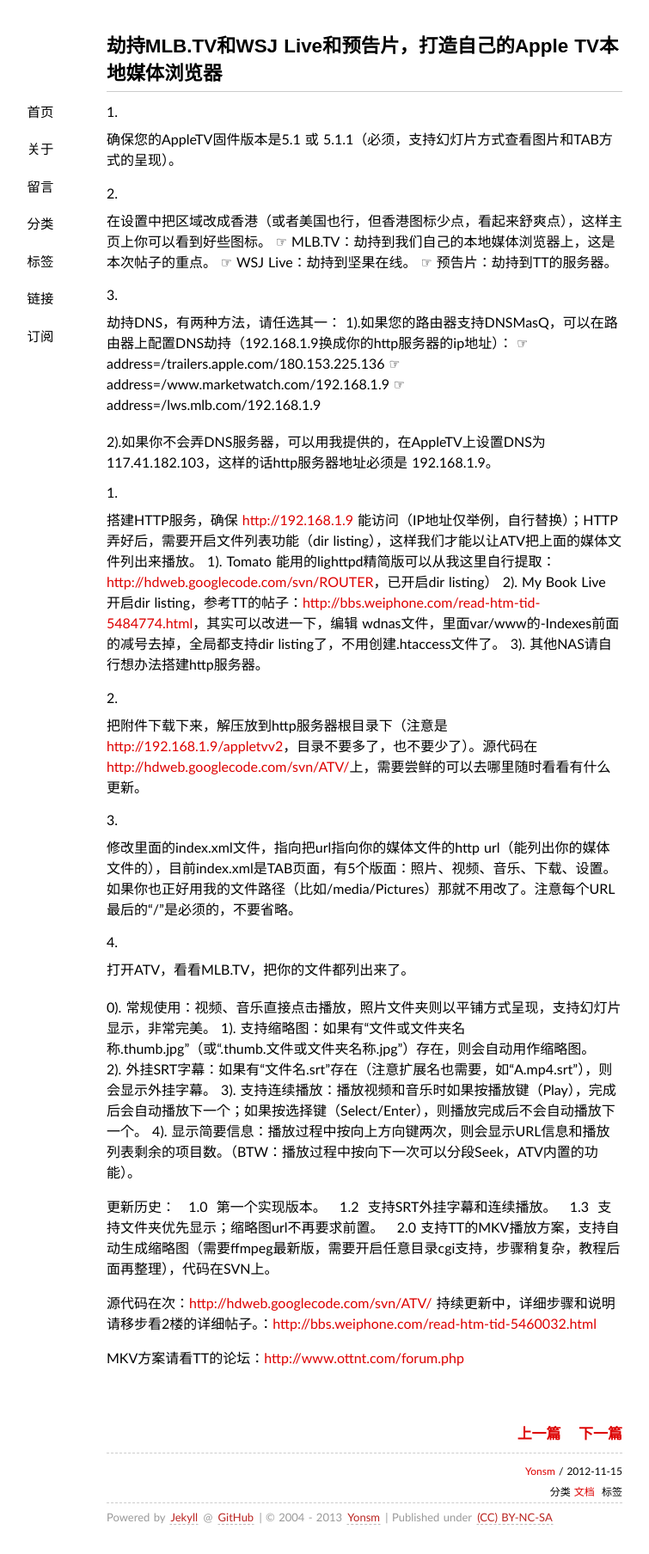
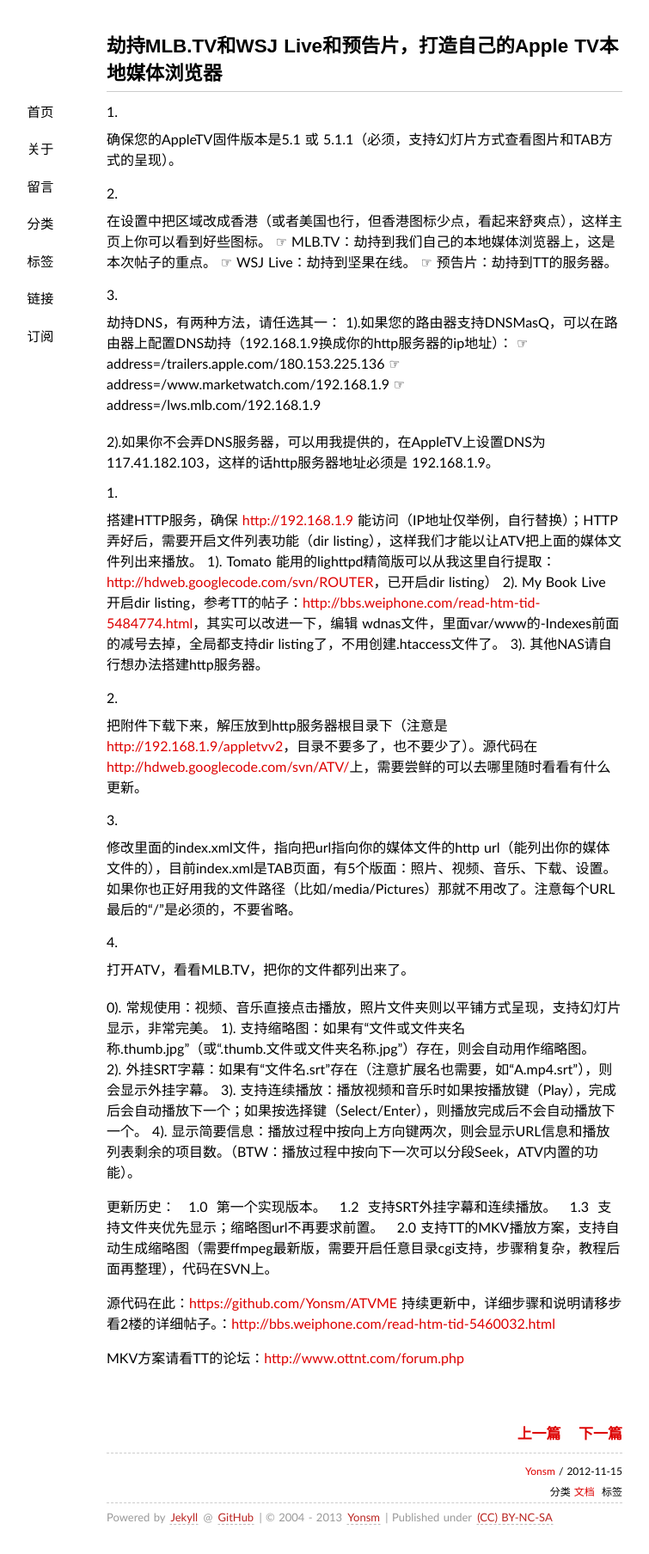
Before and after one commit to Yonsm/Yonsm.github.io, a Jekyll site: the page built from _posts/2012-11-15-hijacking-of-mlb-tv-and-the-wsj-live-and-trailer-build-their-own-apple-tv-local-media-browser.md, in a window 1280 px wide. Shown: the whole page at 86% size, without its empty margins (216-971 px from the left). Built offline with Jekyll 4.4.1, drawn with Linux system fonts in a browser that asks for light colours; some web fonts are replaced; Markdown is read by kramdown in place of the engine named in the settings; comment, search, counter and statistics services are not loaded.

Commit message:
修改文章

```diff
--- a/_posts/2012-11-15-hijacking-of-mlb-tv-and-the-wsj-live-and-trailer-build-their-own-apple-tv-local-media-browser.md
+++ b/_posts/2012-11-15-hijacking-of-mlb-tv-and-the-wsj-live-and-trailer-build-their-own-apple-tv-local-media-browser.md
@@ -52,7 +52,7 @@ categories:
 
 
 
-源代码在次：[http://hdweb.googlecode.com/svn/ATV/](http://hdweb.googlecode.com/svn/ATV/)
+源代码在此：[https://github.com/Yonsm/ATVME](https://github.com/Yonsm/ATVME)
 持续更新中，详细步骤和说明请移步看2楼的详细帖子。：[http://bbs.weiphone.com/read-htm-tid-5460032.html](http://bbs.weiphone.com/read-htm-tid-5460032.html)
 
 MKV方案请看TT的论坛：[http://www.ottnt.com/forum.php](http://www.ottnt.com/forum.php)
```
Also changed, not shown: _posts/2013-07-13-in-those-years-i-did-localization.md (+1 -1 lines).
